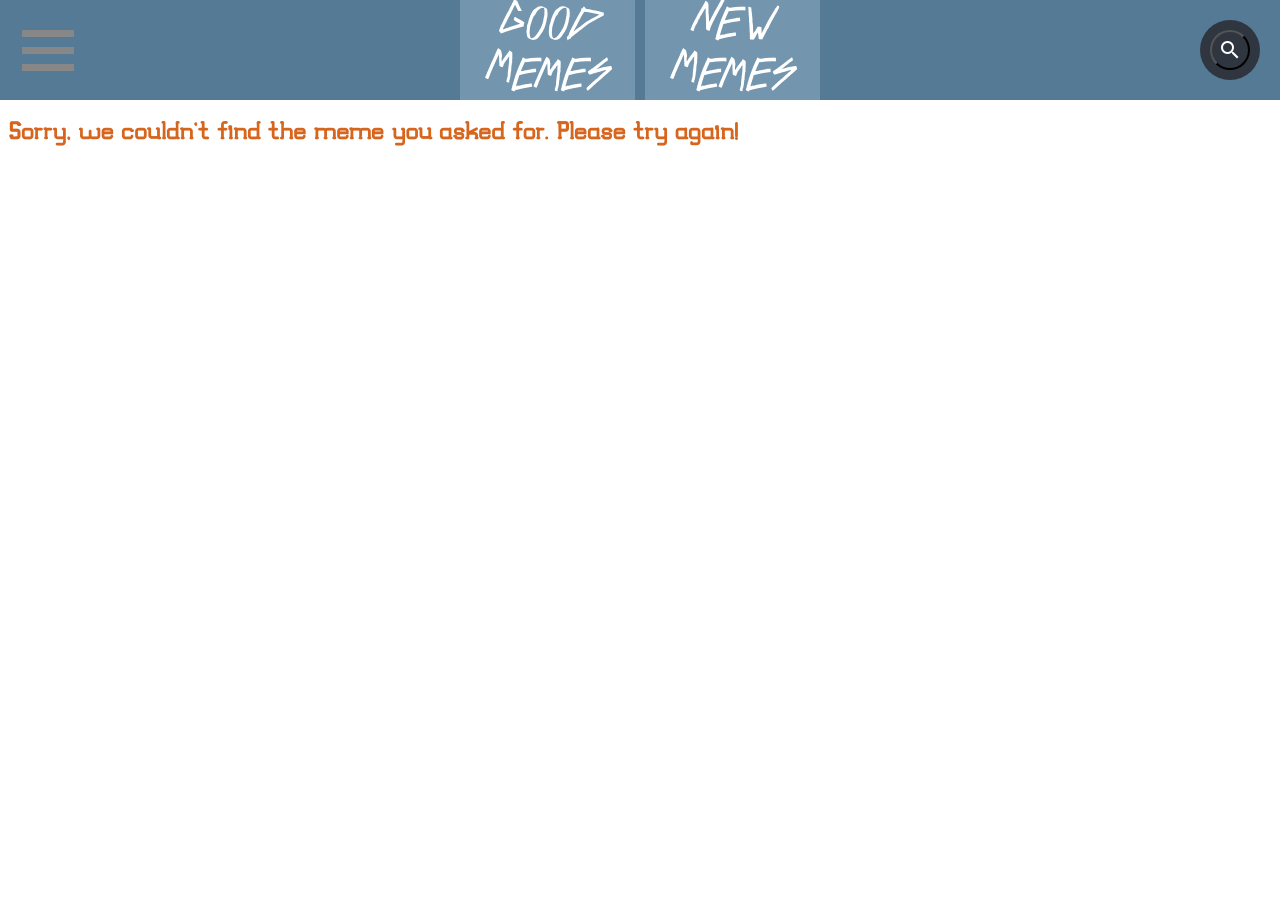
After one commit to computernate/m4m, a PHP site: page /reportCopy.php in a window 1280 px wide. The commit adds this page. Run offline with PHP 8.4, Linux system fonts and the light colour scheme; some libraries are stand-ins or nearby versions.

Commit message:
Added search Added merge page

```diff
--- a/CSS/main.css
+++ b/CSS/main.css
@@ -225,8 +226,72 @@ html,body{
 	color:var(--text-color-2);
 }
 
+.searchBox {
+    position: fixed;
+		right:20px;
+		margin-top:20px;
+    /*transform:  translate(-50%,50%);*/
+    background: #2f3640;
+    height: 40px;
+    border-radius: 40px;
+    padding: 10px;
+
+}
+
+.searchBox:hover > .searchInput {
+    width: 240px;
+    padding: 0 6px;
+}
+
+.searchBox:hover > .searchButton {
+  background: white;
+  color : #2f3640;
+}
+
+.searchButton {
+    color: white;
+    float: left;
+    width: 40px;
+    height: 40px;
+    border-radius: 50%;
+    background: #2f3640;
+    display: flex;
+    justify-content: center;
+    align-items: center;
+    transition: 0.4s;
+}
+
+.searchInput {
+    border:none;
+    background: none;
+    outline:none;
+    float:right;
+    padding: 0;
+    color: white;
+    font-size: 16px;
+    transition: 0.4s;
+    line-height: 40px;
+    width: 0px;
+
+}
+
+@media screen and (max-width: 620px) {
+.searchBox:hover > .searchInput {
+    width: 150px;
+    padding: 0 6px;
+}
+}
+
+.material-icons{
+	background-image:image("../Images/search-icon.png");
+}
 
 
+/***********************
+
+Create Meme
+
+************************/
 
 
 #createMeme{
--- a/JS/memeapp.js
+++ b/JS/memeapp.js
@@ -81,16 +81,18 @@ memeApp.controller( "memectrl" ,  function($scope, $window, $http, $compile){
 	appends to the end of #allMemes displaying the memes.
 	Data returned by getMemes should be in the format id, hasShirt, title, fileType, pointerID, description, likes, tags
 	**/
-	var pagination=0;
-	$scope.getMoreMemes=function(likedUser){
+	$scope.pagination=0;
+	$scope.getMoreMemes=function(filters){
 		var memestring="";
-		var filter = "none";
+		var filter = "";
 		if( $scope.activeTags.length !== 0 ){
+			filter='&filter='
 			for(var a=0;a<$scope.activeTags.length;a++){
-				filter+="(?=.*"+$scope.activeTags[a]+")";
+				filter+=$scope.activeTags[a]+" ";
 			}
 		}
-		$http.get("PHP/getMemes.php?pag="+pagination+"&sort="+$scope.sortMethod+"&filter="+filter+"&likes="+likedUser).then(function(data){
+		$http.get("PHP/getMemes.php?pag="+$scope.pagination+"&sort="+$scope.sortMethod+filter+filters).then(function(data){
+			console.log(data.data);
 			if(data.data=="false"){
 				memestring="<p>An error has occured. Please <a ng-click='getMoreMemes(\"\")'>click here</a> to try again</p>";
 			}
@@ -136,10 +138,10 @@ memeApp.controller( "memectrl" ,  function($scope, $window, $http, $compile){
 								memestring+=				"<a href='' ng-click='addLike(\""+memeData[0]+"\")'>Like</a>";
 								memestring+=			"</td>";
 								memestring+=			"<td>";
-								memestring+=				"<a href='PHP/report.php?id="+memeData[0]+"'>Report</a>";
+								memestring+=				"<a href='PHP/getCookie.php?id="+memeData[0]+"'>Buy!</a>";
 								memestring+=			"</td>";
 								memestring+=			"<td>";
-								memestring+=				"<a href='PHP/reportCopy.php?id="+memeData[0]+"'>Copy</a>";
+								memestring+=				"<a href='reportCopy.php?copyid="+memeData[0]+"&copytype="+memeData[3]+"'>Copy</a>";
 								memestring+=			"</td>";
 								memestring+=		"</tr>";
 								memestring+=	"</table>";
@@ -161,7 +163,7 @@ memeApp.controller( "memectrl" ,  function($scope, $window, $http, $compile){
 			}
 			var compiledHtml = $compile(memestring)($scope);
 			angular.element( document.querySelector( '#allMemes' ) ).append(compiledHtml);
-			pagination++;
+			$scope.pagination++;
 		});
 	}
 
@@ -311,4 +313,10 @@ Refreshes index, called when asked for new tags
 		//document.getElementById( "key" ).value=$scope.getUniqueKey( );
 	}
 
+	$scope.copyurl="";
+//I can probably just remove this once the image editor works, this is only temporary
+	$scope.getCopyMeme=function(){
+		$scope.copyurl="Memes/"+$scope.copyMeme;
+	}
+
 });
--- a/PHP/head.php
+++ b/PHP/head.php
@@ -27,6 +27,8 @@ if(isset($_GET["message"])){
 
 <link type="text/css" rel="stylesheet" href="CSS/main.css" />
 <link type="text/css" rel="stylesheet" href="CSS/color1.css" />
+<link href="https://fonts.googleapis.com/icon?family=Material+Icons"
+      rel="stylesheet">
 <script src="JS/angular.js"> </script>
 <script src="JS/memeapp.js"> </script>
 
@@ -50,10 +52,15 @@ if(isset($_GET["message"])){
 	<div class="topnav" id="top" >
 		<a href="index.php">Good Memes</a>
 		<a href="index.php?sort=new">New Memes</a>
-	</div>
-	<div>
-		<!--<form name="search">
-			<input type="text" name="search" />
-		</form>--->
+		<form name="search" method="get" action="search.php">
+			<div class="searchBox">
+					<input class="searchInput" type="text" name="search" placeholder="Search">
+					<button class="searchButton" href="#">
+							<i class="material-icons">
+									search
+							</i>
+					</button>
+			</div>
+		</form>
 	</div>
 </div>
--- a/PHP/submitMeme.php
+++ b/PHP/submitMeme.php
@@ -75,12 +75,12 @@ $sql = "INSERT INTO memes VALUES ('$url', '$title', '$userID', 0, 0, 0,0,'$tags'
 
 if ($conn->query($sql) === TRUE && $uploadOk==1){
 	echo 'true';
-	//header("Location:../index.php");
+	header("Location:../index.php");
 }
 else{
 	$errorMessage+= "<br>" . $conn->error.$uploadOk;
   echo 'false';
-	//header("Location:../newMeme.php?message=$errorMessage");
+	header("Location:../newMeme.php?message=$errorMessage");
 }
 
 ?>
--- a/PHP/userSidebar.php
+++ b/PHP/userSidebar.php
@@ -7,8 +7,8 @@
 
 <div>
 	<p><a href='newMeme.php?failure='>New meme</a></p>
-	<p><a href=''>My Shirts</a></p>
+	<p><a href=''>Notifications</a></p>
 	<p><a href=''>My Memes</a></p>
-	<p><a href=''>Liked Memes</a></p>
+	<p><a href='likedImages.php?likedBy=<?php echo $_SESSION["ID"];?>'>Liked Memes</a></p>
 	<p><a href='' ng-click='logOut()' >Log Out</a></p>
 </div>
--- /dev/null
+++ b/reportCopy.php
@@ -0,0 +1,50 @@
+<html ng-app="money4memes">
+	<head>
+		<title>Report Copy</title>
+	</head>
+	<body ng-controller="memectrl">
+		<?php include "PHP/head.php" ?>
+		<div id="wrapper">
+      <?php
+        if(!isset($_GET['copyid'])||!isset($_GET['copytype'])){
+          echo '<h2>Sorry, we couldn\'t find the meme you asked for. Please try again!</h2>';
+        }
+        else{
+      ?>
+      <form method="post" action="PHP/reportCopyHandler.php">
+        <input type="hidden" name='meme1' value = "<?php echo $_GET["copyid"]; ?>"/>
+        <table id='reportCopy' id="copy">
+          <tr>
+            <td colspan = "2">
+              <h2>
+                Thanks for catching this repost! Here is how to report it:
+              </h2>
+                <p>Open a new tab and go to www.the-memery.com</p>
+                <p>Use the search bar to find the old meme</p>
+                <p>Copy the meme's id (everything after ?memes=) into the 2nd feild</p>
+                <p>After you submit, we will review your submission and determine if it is a repost.</p>
+                <p>If it is, any likes not shared will be given to the origional poster, and we will delete the old one.</p>
+            </td>
+          </tr>
+          <tr>
+            <td>
+              <p><img src = "Memes/<?php echo $_GET["copyid"].".".$_GET['copytype'] ?>" /></p>
+            </td>
+            <td>
+              <p><input type = 'text' ng-model = 'copyMeme' placeholder = "Meme Id" name = 'copyMeme' /></p>
+              <p><img ng-src = "Memes/{{copyMeme}}" alt = "Select a meme"/></p>
+            </td>
+          </tr>
+          <tr>
+            <td colspan = "2">
+              <input type="submit" value = "Submit Copy" />
+            </td>
+          </tr>
+        </table>
+      </form>
+      <?php
+      }
+      ?>
+    </div>
+  </body>
+</html>
```
Also changed, not shown: other parts of CSS/main.css (+36 -1 lines), PHP/createDatabase.php (+9 -0 lines), PHP/getMemes.php (+46 -2 lines), PHP/mergeRepost.php (added, +57 -0 lines), PHP/reportCopyHandler.php (added, +19 -0 lines), index.php (+14 -22 lines), likedImages.php (added, +31 -0 lines), search.php (added, +31 -0 lines), Images/search-icon.png (added).
